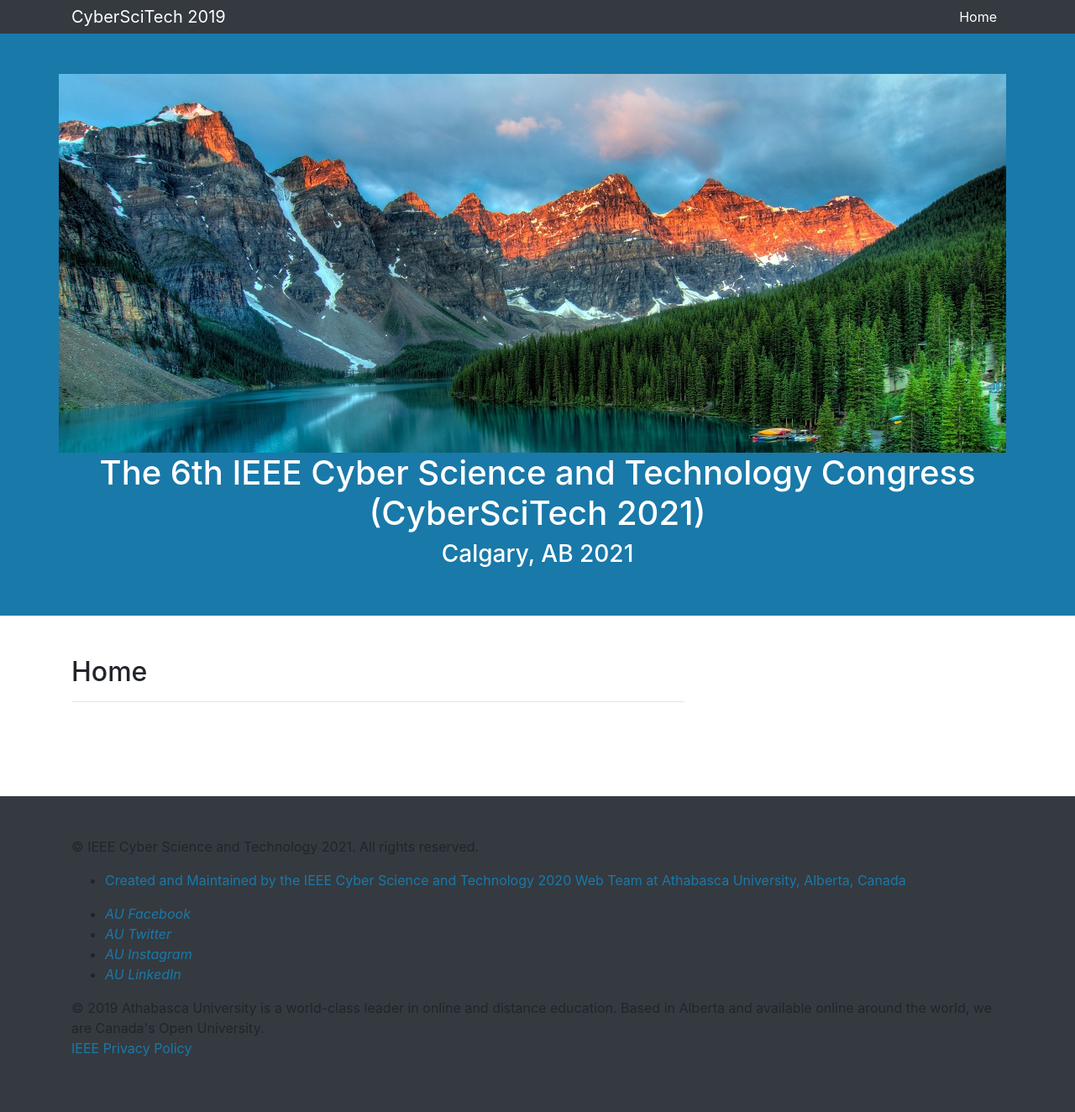
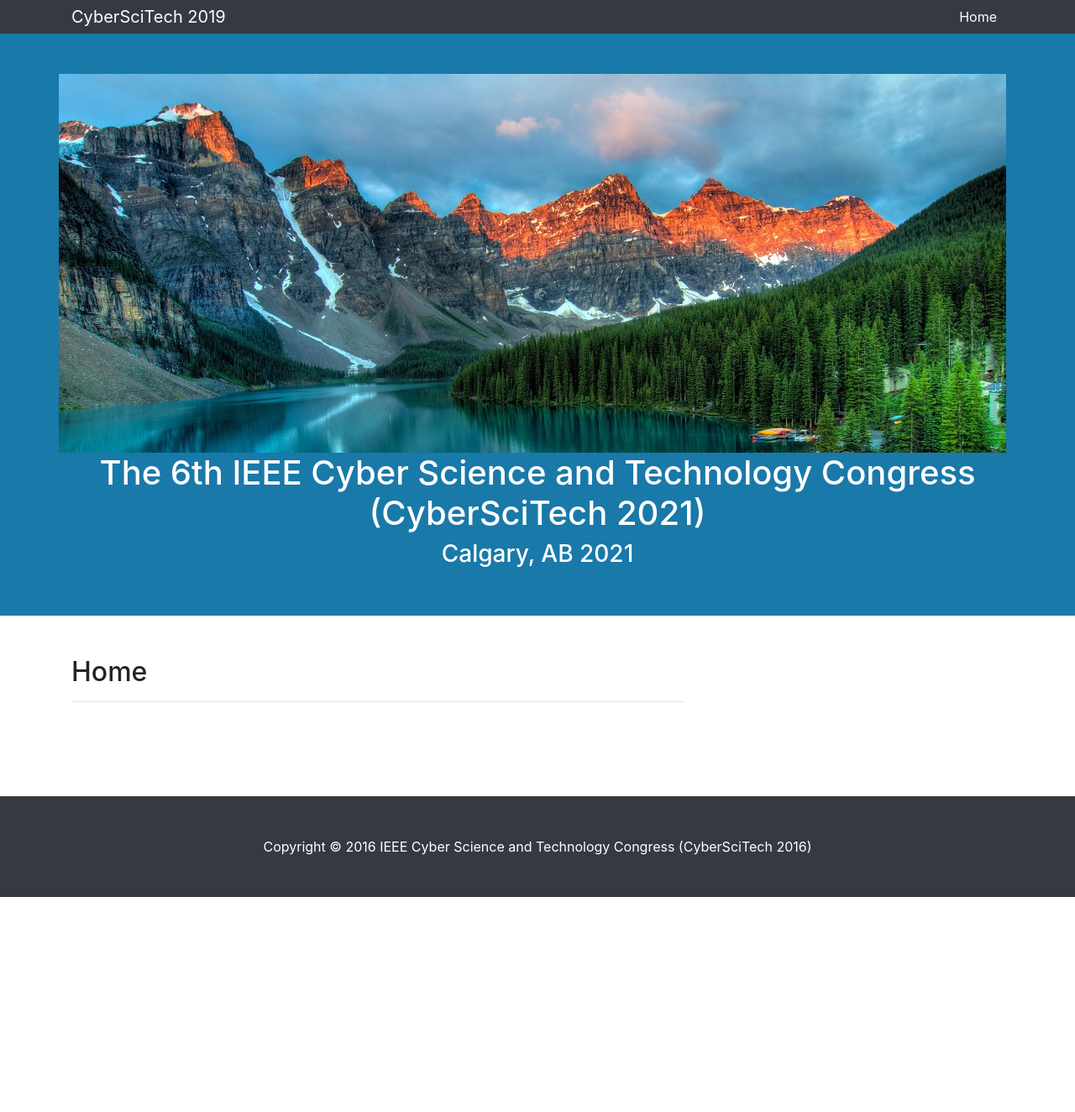
Before and after one commit to kstauff/2021, a Jekyll site: the page built from index.html, in a window 1280 px wide. Shown: the whole page at 84% size. Built offline with Jekyll 4.4.1, drawn with Linux system fonts in a browser that asks for light colours; after the commit the page ends 1068 px from its top, so only the background shows below that.

Commit message:
Update footer.html

```diff
--- a/_includes/footer.html
+++ b/_includes/footer.html
@@ -1,44 +1,8 @@
-<!-- Footer -->
 <footer class="py-5 bg-dark">
   <div class="container">
-
-                        <p class="tagline">&copy; IEEE Cyber Science and Technology 2021. All rights reserved.</p>
-
-                        <div class="clearfix">
-                                <ul class="footer-links">
-                                        <li>
-                                        <a href="http://www.athabascau.ca/" target="_blank">Created and Maintained by the IEEE Cyber Science and Technology 2020 Web Team at Athabasca University, Alberta, Canada</a></li>
-
-                                </ul>
-                                <ul class="footer-social">
-                                        <li>
-                                                <a href="http://www.facebook.com/AthabascaU" target="_blank" class="facebook">
-                                                        <i class="fa fa-facebook"><span class="hide">AU Facebook</span></i>
-                                                </a>
-                                        </li>
-                                        <li>
-                                                <a href="https://twitter.com/Athabascau" target="_blank" class="twitter">
-                                                        <i class="fa fa-twitter"><span class="hide">AU Twitter</span></i>
-                                                </a>
-                                        </li>
-                                        <li>
-                                                <a href="https://www.instagram.com/athabascau/" target="_blank" class="instagram">
-                                                        <i class="fa fa-instagram"><span class="hide">AU Instagram</span></i>
-                                                </a>
-                                        </li>
-                                        <li>
-                                                <a href="https://www.linkedin.com/company/19365" target="_blank" class="linkedin">
-                                                        <i class="fa fa-linkedin"><span class="hide">AU LinkedIn</span></i>
-                                                </a>
-                                        </li>
-                                </ul>
-                        </div>
-
-                        <div id="copyright">© 2019 Athabasca University is a world-class leader in online and distance education. Based in Alberta and
-                        available online around the world, we are Canada's Open University. <p>
-                        <a href="https://www.ieee.org/security-privacy.html" target=_new>IEEE Privacy Policy</a></div>
-
-
+    <p class="m-0 text-center text-white">
+      Copyright &copy; 2016 IEEE Cyber Science and Technology Congress (CyberSciTech 2016)
+    </p>
   </div>
   <!-- /.container -->
 </footer>
```
